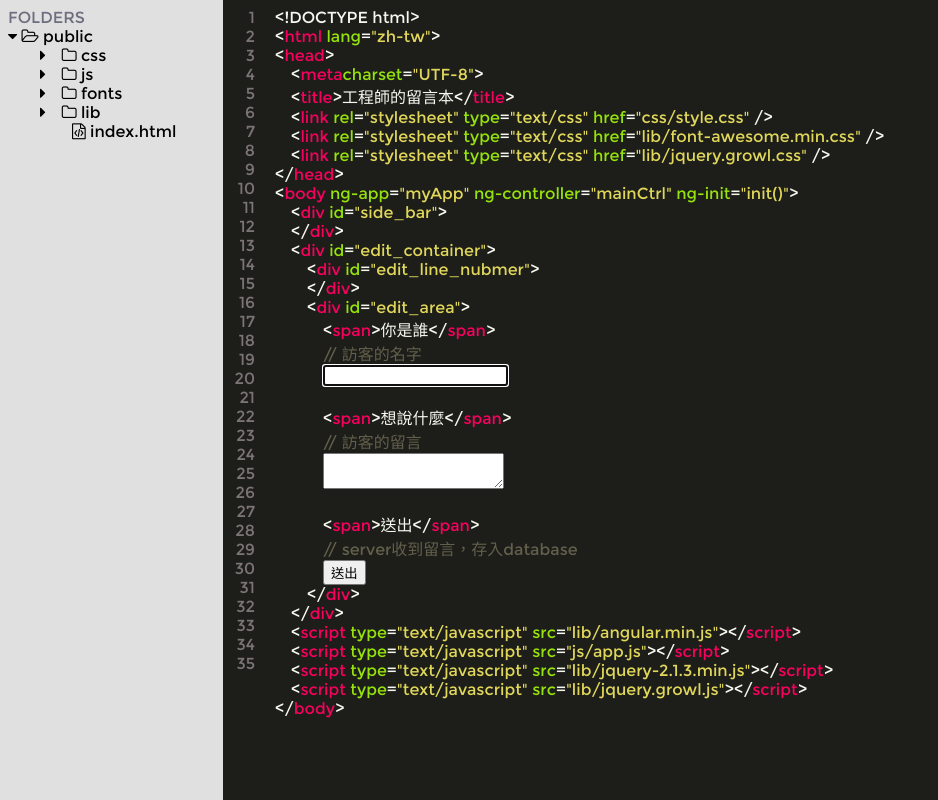
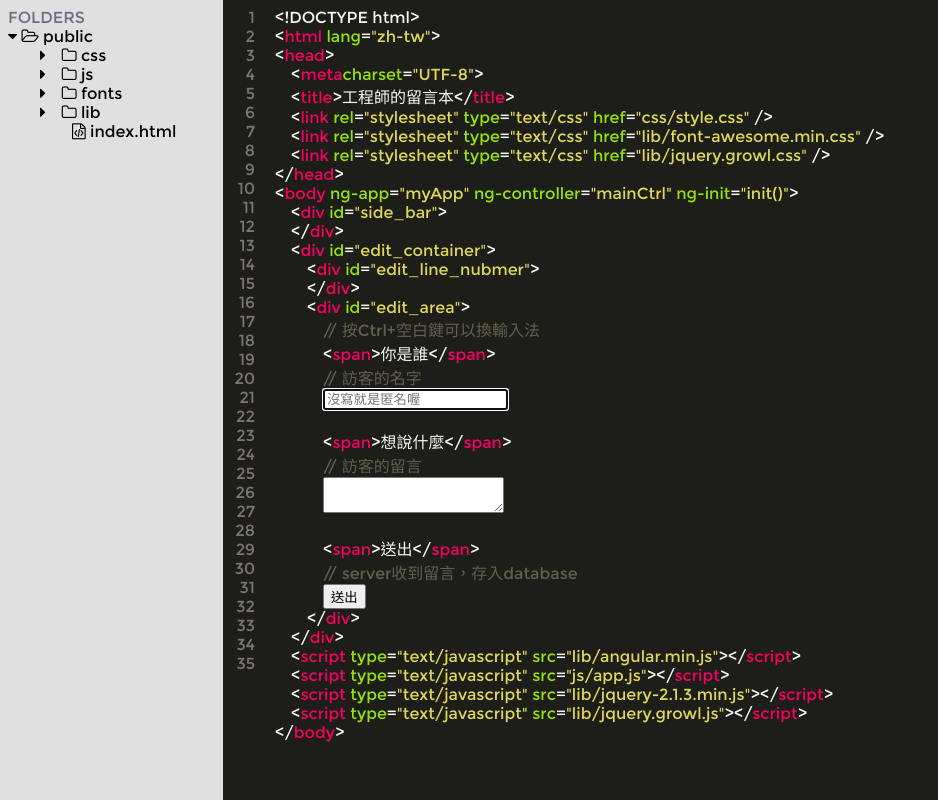
Before and after one commit to LSChyi/taylor_expo, a plain HTML site: page public/index.html in a window 1280 px wide. Shown: the whole page, without its empty margins (0-938 px from the left). Drawn offline with Linux system fonts and the light colour scheme; a web font is replaced by a local one.

Commit message:
add description text

```diff
--- a/public/index.html
+++ b/public/index.html
@@ -84,9 +84,10 @@
                     <span class="two indent">&lt;<label class="tag">div</label> <label class="attr">id</label>=<label class="str">"edit_line_nubmer"</label>&gt;</span>
                     <span class="two indent">&lt;/<label class="tag">div</label>&gt;</span>
                     <span class="two indent">&lt;<label class="tag">div</label> <label class="attr">id</label>=<label class="str">"edit_area"</label>&gt;</span>
+                        <span class="three indent"><label class="comment">// 按Ctrl+空白鍵可以換輸入法</label></span>
                         <span class="three indent">&lt;<label class="tag">span</label>&gt;你是誰&lt;/<label class="tag">span</label>&gt;</span>
                         <span class="three indent"><label class="comment">// 訪客的名字</label></span>
-                        <span class="three indent"><input type="text" id="name" ng-model="name"></span>
+                        <span class="three indent"><input type="text" id="name" ng-model="name" placeholder="沒寫就是匿名喔"></span>
                         <br />
                         <span class="three indent">&lt;<label class="tag">span</label>&gt;想說什麼&lt;/<label class="tag">span</label>&gt;</span>
                         <span class="three indent"><label class="comment">// 訪客的留言</label></span>
```
